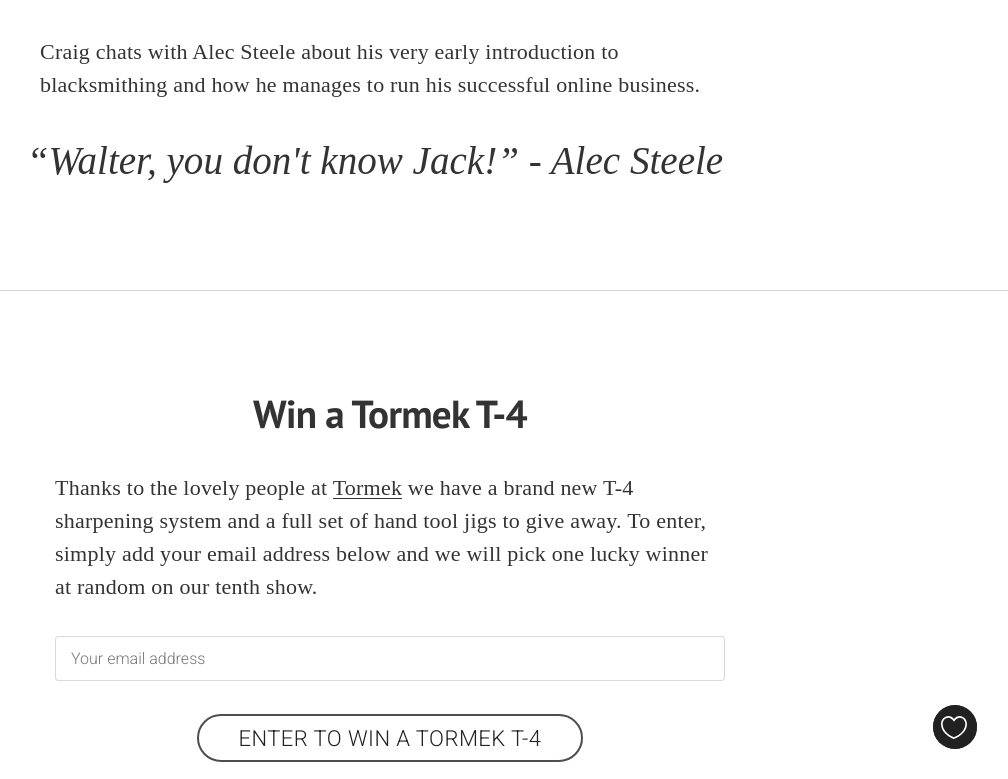
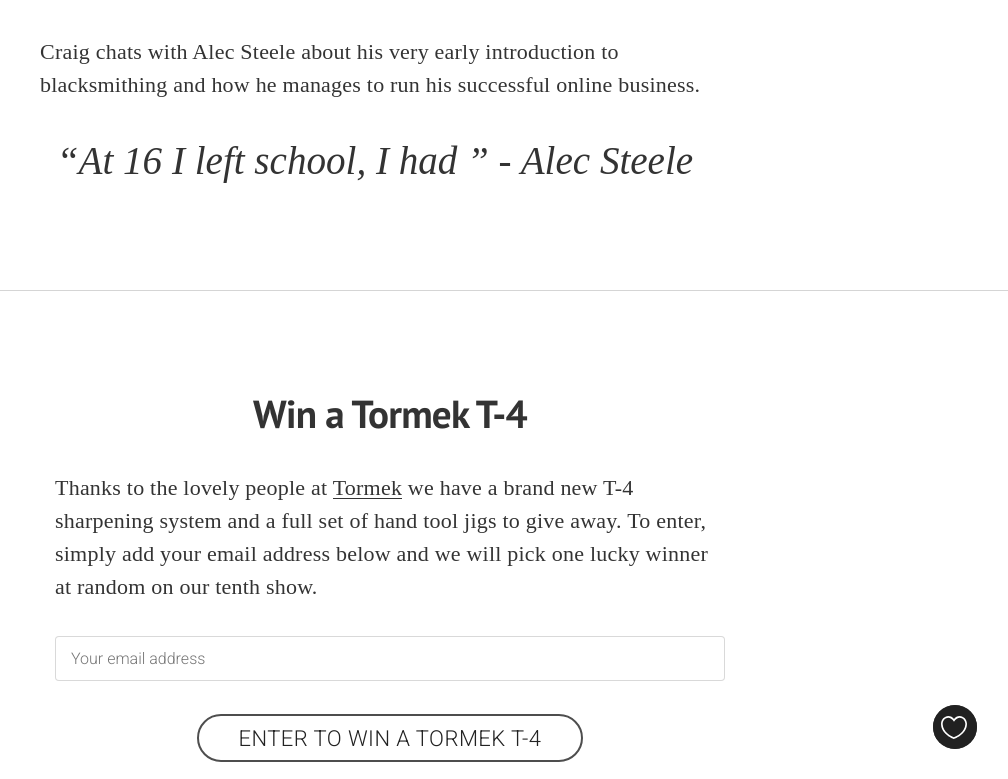
Before and after one commit to craiglockwood/knifetalk, a Jekyll site: the page built from _posts/2017-05-26-alec-steele.markdown, in a window 1280 px wide and 900 px high, scrolled down 637 px, cut to the strip 121-900 px from the top of the window. Shown: the whole strip, without its empty margins (265-1273 px from the left). Built offline with Jekyll 4.4.1, drawn with Linux system fonts in a browser that asks for light colours; nearby versions of some CDN libraries; some web fonts are replaced; Markdown is read by kramdown in place of the engine named in the settings.

Commit message:
new image for alec

```diff
--- a/_posts/2017-05-26-alec-steele.markdown
+++ b/_posts/2017-05-26-alec-steele.markdown
@@ -20,4 +20,4 @@
 Craig chats with Alec Steele about his very early introduction to blacksmithing and how he manages to run his successful online business.
 
 
-<blockquote class="largeQuote">“Walter, you don't know Jack!” - Alec Steele</blockquote>
+<blockquote class="largeQuote">“At 16 I left school, I had ” - Alec Steele</blockquote>
```
Also changed, not shown: assets/images/hero/alec-steele.jpg.
